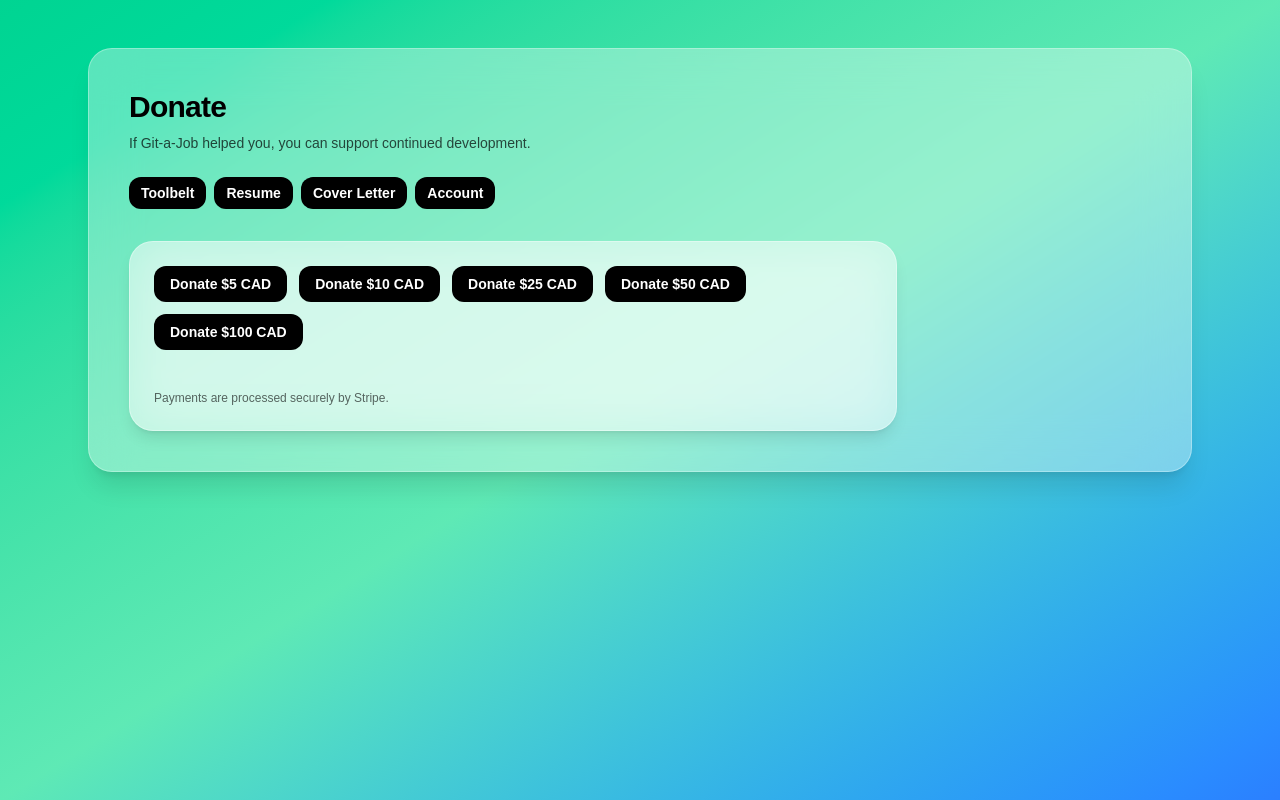
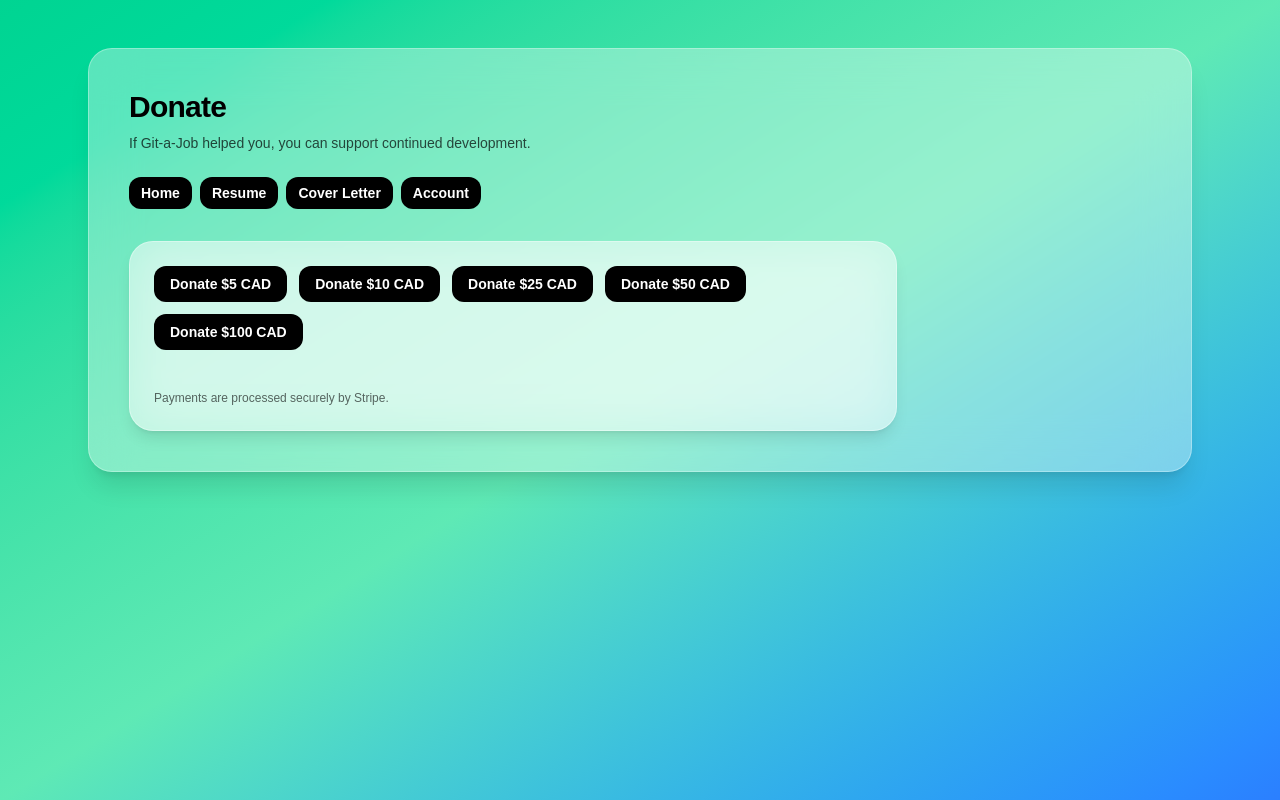
Before and after one commit to KingCarni/Resume-MVP, a Next.js app: page /donate in a window 1280 px wide. Built offline with nearby package versions, Linux system fonts and the light colour scheme.

Commit message:
Remove toolbelt and replace with Home

```diff
--- a/src/components/layout/DashboardShell.tsx
+++ b/src/components/layout/DashboardShell.tsx
@@ -41,7 +41,7 @@ export default function DashboardShell({
           <div className={`${hideHeader ? "" : "mt-6"} flex flex-col gap-3 sm:flex-row sm:items-center sm:justify-between`}>
             <div className="flex flex-wrap gap-2">
               <Link href="/" className={navBtn}>
-                Toolbelt
+                Home
               </Link>
               <Link href="/resume" className={navBtn}>
                 Resume
```
